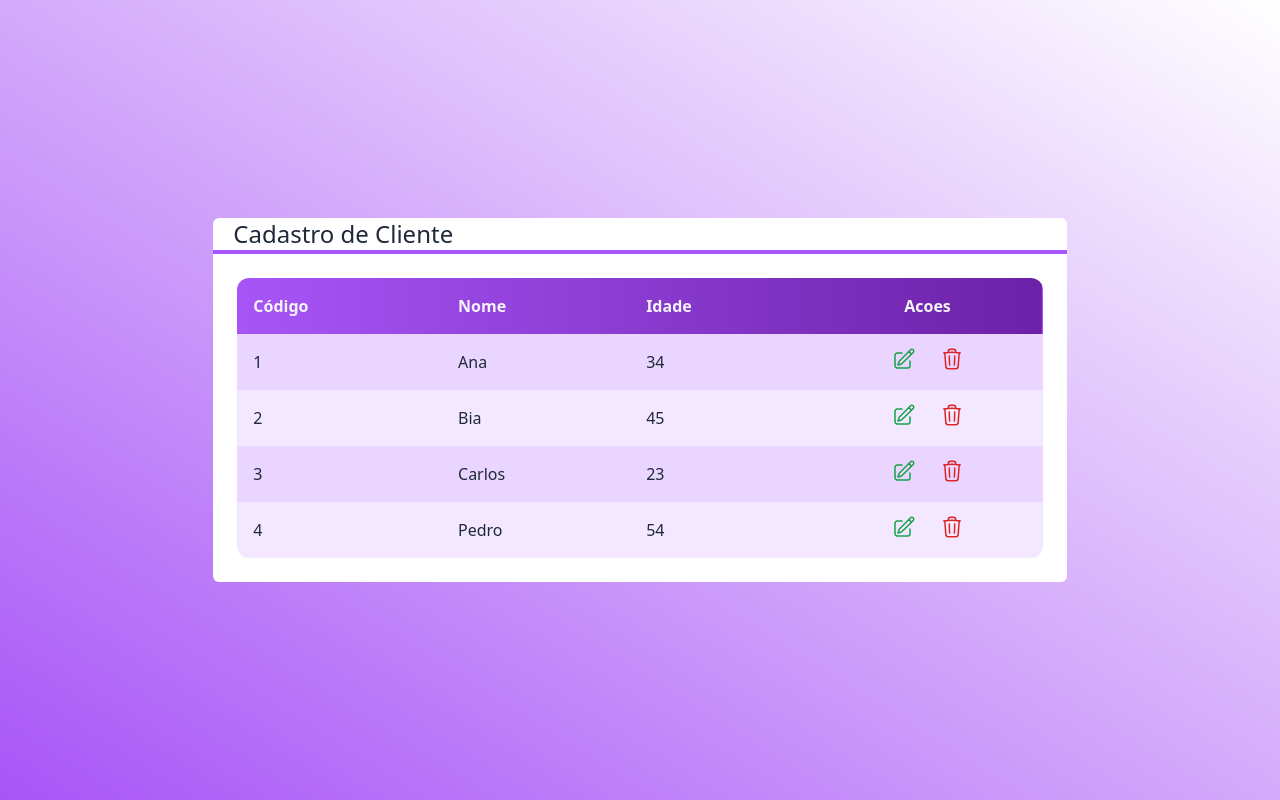
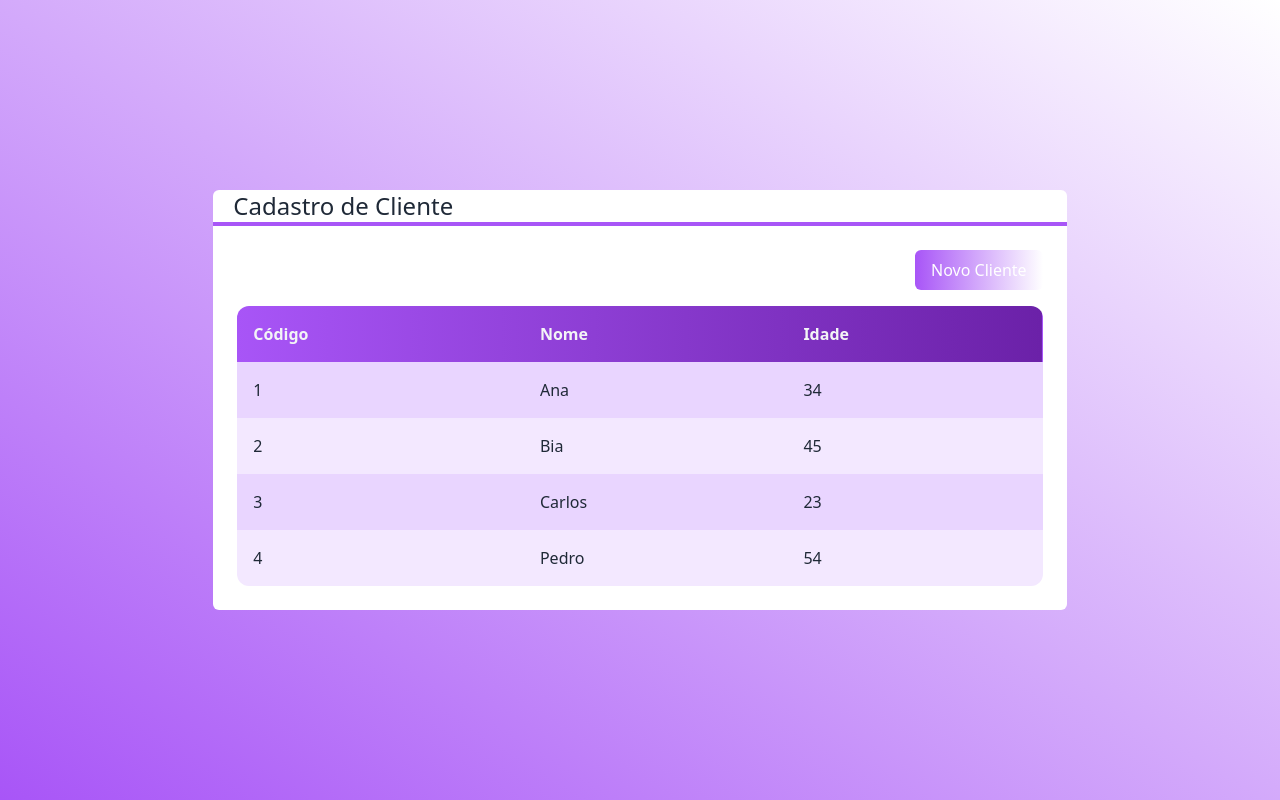
Before and after one commit to m0ntelo/crud.nextjs, a Next.js app: page / in a window 1280 px wide. Built offline with nearby package versions, Linux system fonts and the light colour scheme.

Commit message:
feat: create component button

```diff
--- a/src/app/page.jsx
+++ b/src/app/page.jsx
@@ -1,3 +1,4 @@
+import Button from "@/components/button";
 import Layout from "@/components/layout";
 import Table from "@/components/table";
 import Customer from "@/core/Client";
@@ -12,11 +13,11 @@
   ]
 
   function customerSelected(customer) {
-    console.log(customer, 'aqui 1')
+    // console.log(customer, 'aqui 1')
   }
 
   function customerRemoved(customer) {
-    console.log(customer, 'aqui 2')
+    // console.log(customer, 'aqui 2')
   }
 
   return (
@@ -25,10 +26,17 @@
       bg-gradient-to-tr from-purple-500 text-white
     `}>
       <Layout title="Cadastro de Cliente">
+        <div className="flex justify-end">
+          <Button
+            color="gray"
+            className="mb-4">
+            Novo Cliente
+          </Button>
+        </div>
         <Table
           customers={customers}
-          customerSelected={customerSelected}
-          customerRemoved={customerRemoved}>
+          customerSelected={customerSelected()}
+          customerRemoved={customerRemoved()}>
         </Table>
       </Layout>
     </div>
--- /dev/null
+++ b/src/components/button.tsx
@@ -0,0 +1,19 @@
+interface ButtonProps {
+  color?: 'green' | 'blue' | 'gray';
+  children: any;
+  className?: any;
+}
+
+export default function Button(props: ButtonProps) {
+  const color = props.color ?? 'gray'
+
+  return (
+    <button className={`
+      bg-gradient-to-r from-${color}-400 to-${color}-700
+      text-white px-4 py-2 rounded-md
+      ${props.className}
+    `}>
+      {props.children}
+    </button>
+  )
+}
```
